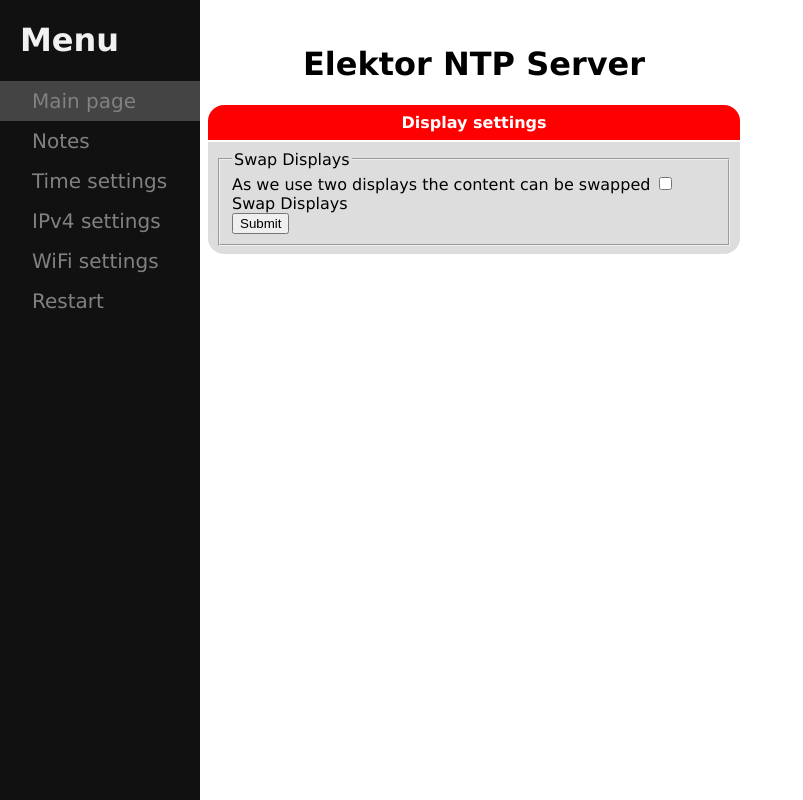
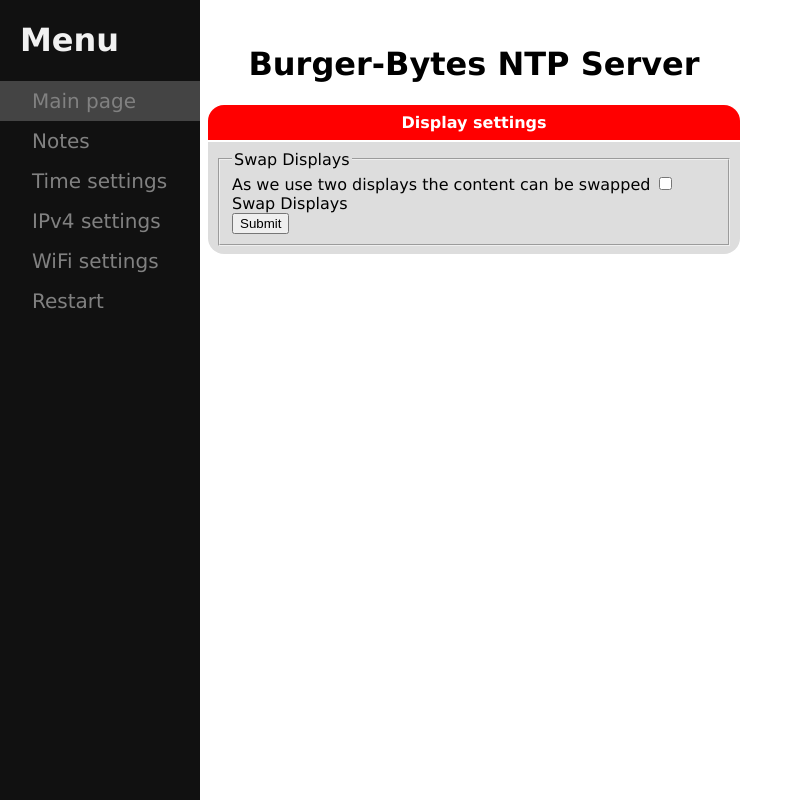
Before and after one commit to burger-bytes/Burger-ESP32-NTPServer, a plain HTML site: page Firmware/data/index.html in a window 1280 px wide. Shown: the whole page, without its empty margins (0-803 px from the left). Drawn offline with Linux system fonts and the light colour scheme; no server answers.

```diff
--- a/Firmware/data/index.html
+++ b/Firmware/data/index.html
@@ -22,7 +22,7 @@
 		<div class="content">
             <div id="MainPage" class="views grid">
 
-                <H1><label style="/*! margin-left:50%; */display: block;text-align: center;">Elektor NTP Server</label></H1><br>
+                <H1><label style="/*! margin-left:50%; */display: block;text-align: center;">Burger-Bytes NTP Server</label></H1><br>
                  <table>
 						<thead>
 							<tr>
@@ -52,7 +52,7 @@
 
              <div id="IPv4Settings" class="views grid">
 
-                <H1><label style="/*! margin-left:50%; */display: block;text-align: center;">Elektor NTP Server</label></H1><br>
+                <H1><label style="/*! margin-left:50%; */display: block;text-align: center;">Burger-Bytes NTP Server</label></H1><br>
                  <table>
 						<thead>
 							<tr>
```
Also changed, not shown: Firmware/data/favicon.ico.
